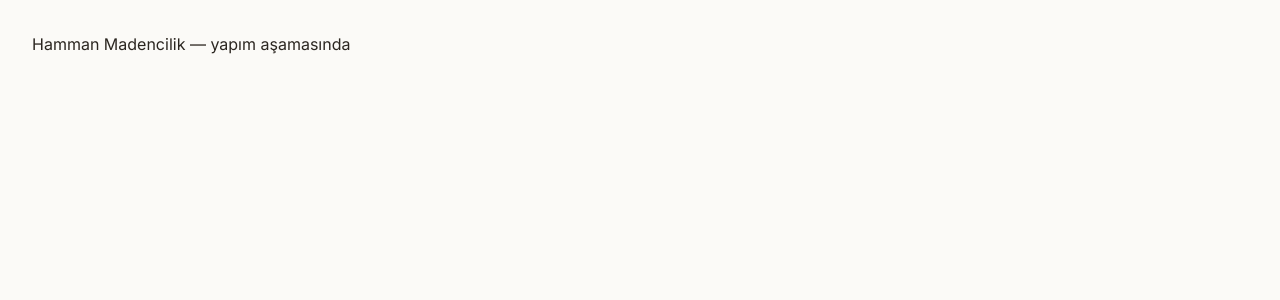
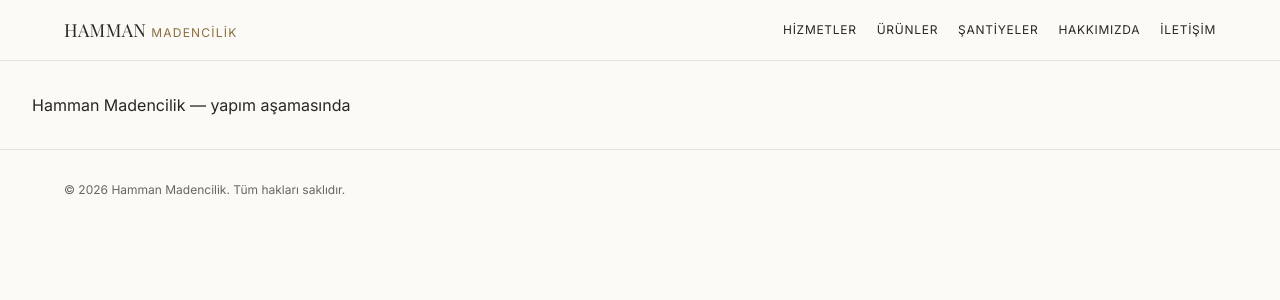
Before and after one commit to ferrariW368/hamman-madencilik, a Next.js app: page / in a window 1280 px wide. Shown: the top 300 px of the page. Built offline with nearby package versions, Linux system fonts and the light colour scheme; a web font is replaced by a local one.

Commit message:
feat: add Footer, wire Nav+Footer into root layout

```diff
--- a/src/app/layout.tsx
+++ b/src/app/layout.tsx
@@ -1,5 +1,7 @@
 import type { Metadata } from "next";
 import { Inter, Playfair_Display } from "next/font/google";
+import { Nav } from "@/components/Nav";
+import { Footer } from "@/components/Footer";
 import "./globals.css";
 
 const inter = Inter({ subsets: ["latin"], variable: "--font-inter" });
@@ -18,7 +20,9 @@
   return (
     <html lang="tr">
       <body className={`${inter.variable} ${playfair.variable} font-[family-name:var(--font-body)]`}>
+        <Nav />
         {children}
+        <Footer />
       </body>
     </html>
   );
--- /dev/null
+++ b/src/components/Footer.tsx
@@ -0,0 +1,9 @@
+export function Footer() {
+  const year = new Date().getFullYear();
+
+  return (
+    <footer className="border-t border-[color:var(--color-stone-sand)] px-6 py-8 text-xs text-[color:var(--color-stone-ink)]/70 md:px-16">
+      <p>© {year} Hamman Madencilik. Tüm hakları saklıdır.</p>
+    </footer>
+  );
+}
```
Also changed, not shown: 1 other file (tests, documents, lock files or other folders).
